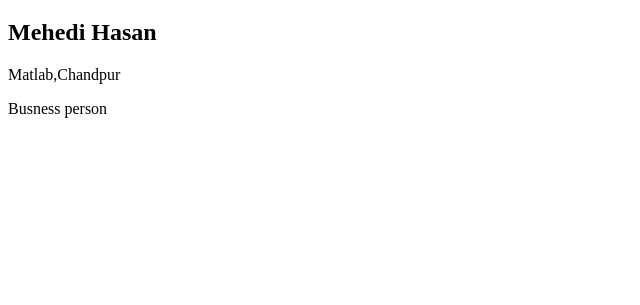
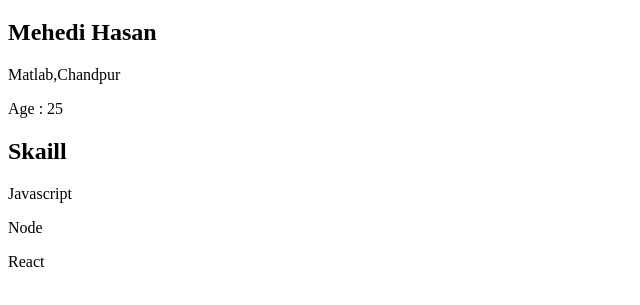
Before and after one commit to Mehedi3450/GitTest, a plain HTML site: page index.html in a window 1280 px wide. Shown: the part 61-366 px from the top of the page, without its empty margins (0-640 px from the left). Drawn offline with Linux system fonts and the light colour scheme.

Commit message:
skaills added

```diff
--- a/index.html
+++ b/index.html
@@ -8,9 +8,17 @@
   <body>
     <h1>Portfolio</h1>
     <section>
+
       <h2>Mehedi Hasan</h2>
       <p>Matlab,Chandpur</p>
-      <p>Busness person</p>
+      <p>Age : 25</p>
     </section>
+
+    <section>
+        <h2>Skaill</h2>
+        <p>Javascript</p>
+        <p>Node</p>
+        <p>React</p>
+      </section>
   </body>
 </html>
```
